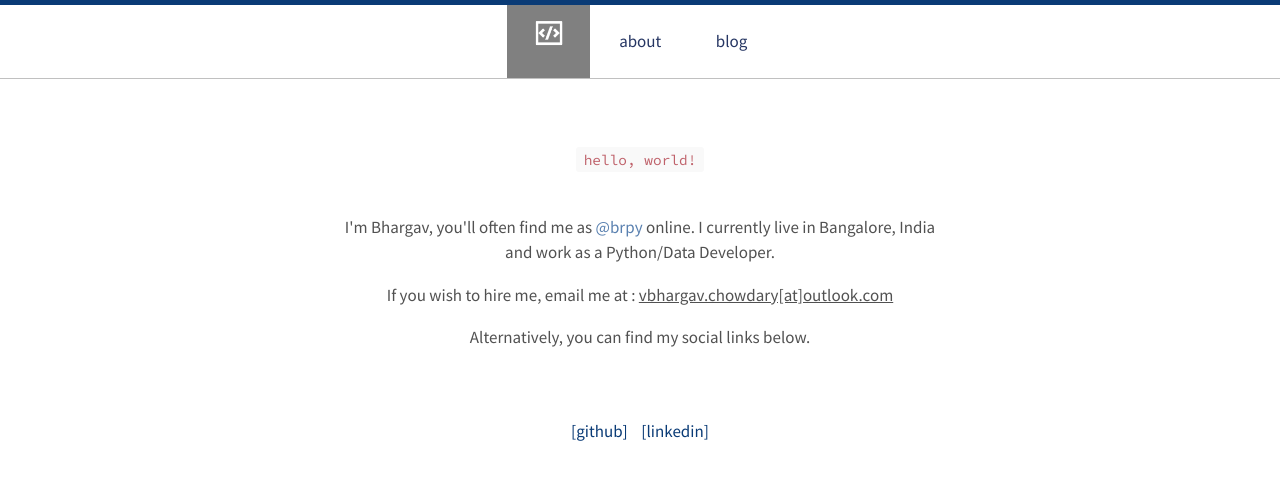
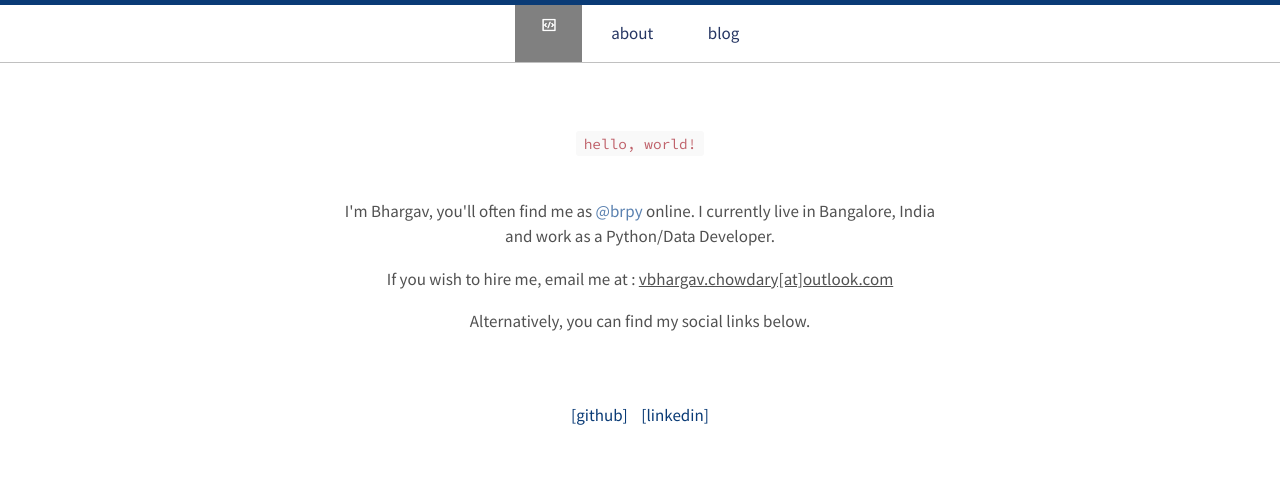
Before and after one commit to hssharadga/hssharadga.github.io, a Jekyll site: the page built from index.html, in a window 1280 px wide. Shown: the top 480 px of the page. Built offline with Jekyll 4.4.1, drawn with Linux system fonts in a browser that asks for light colours.

Commit message:
fix nav bar

```diff
--- a/_layouts/default.html
+++ b/_layouts/default.html
@@ -6,7 +6,7 @@
   <body>
     <nav class="nav-main">
       <ul>
-	      <li class="hvr-underline-reveal nav-logo"><a href="{{ site.url }}"><img src="{{ site.url }}/favicon.png" alt="logo" width="32" height="32"></a></li>
+	      <li class="hvr-underline-reveal nav-logo"><a href="{{ site.url }}"><img src="{{ site.url }}/favicon.png" alt="logo" width="16" height="16"></a></li>
         <li class="hvr-underline-reveal"><a href="{{ site.baseurl }}/about/">about</a></li>
         <li class="hvr-underline-reveal"><a href="{{ site.baseurl }}/blog/">blog</a></li>
       </ul>
```
